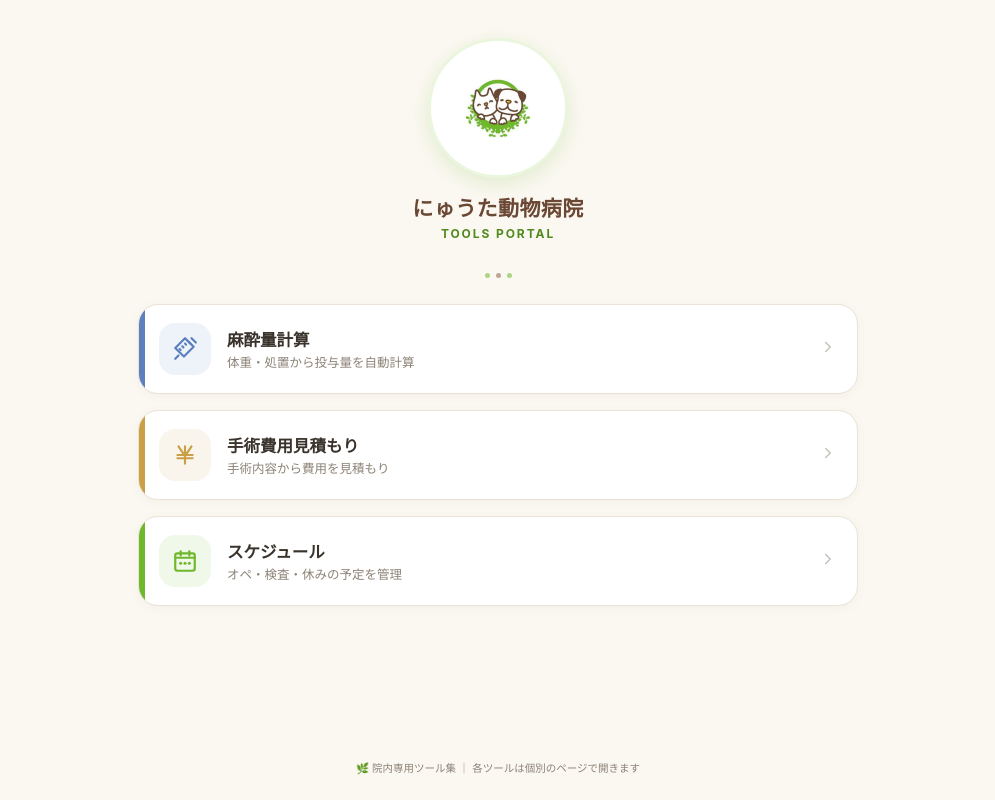
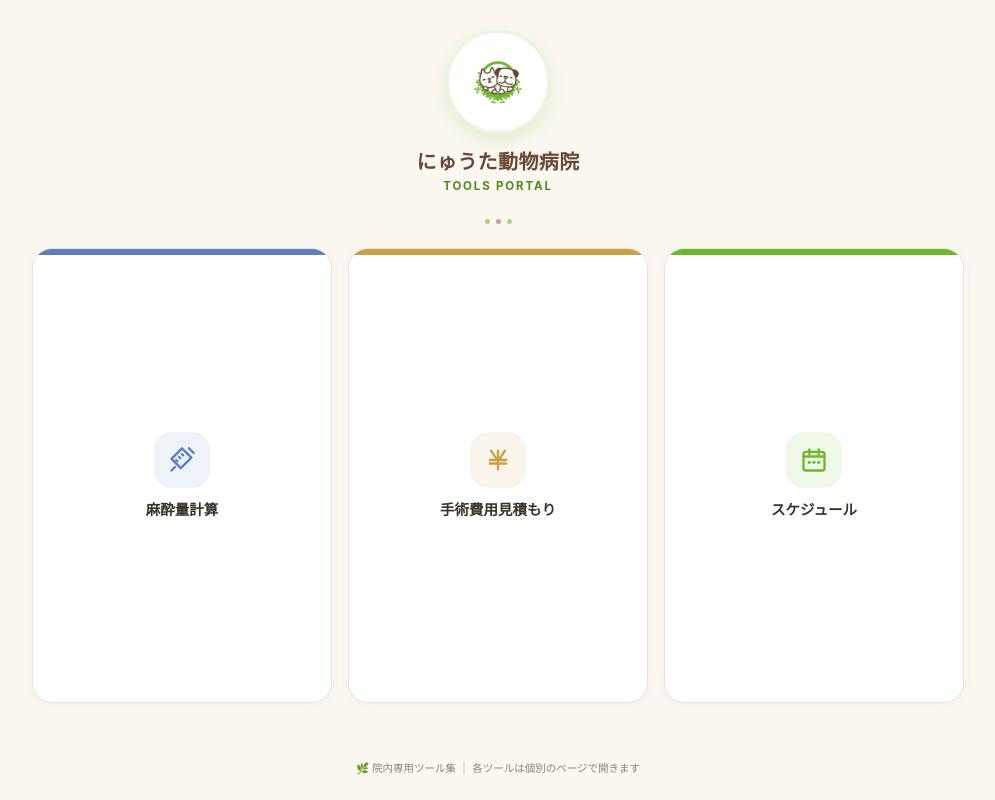
Before and after one commit to silmotoki-tech/nyuta-portal, a plain HTML site: page index.html in a window 1280 px wide. Shown: the whole page, without its empty margins (142-1137 px from the left). Drawn offline with Linux system fonts and the light colour scheme.

Commit message:
Update index.html

```diff
--- a/index.html
+++ b/index.html
@@ -33,7 +33,7 @@ body{
   padding-bottom:env(safe-area-inset-bottom);
 }
 .app{
-  max-width:760px;
+  max-width:980px;
   margin:0 auto;
   min-height:100vh;
   display:flex;
@@ -43,13 +43,13 @@ body{
 /* ===== Header ===== */
 .header{
   text-align:center;
-  padding:38px 24px 28px;
+  padding:30px 24px 22px;
   position:relative;
 }
 .logo-ring{
-  width:140px;
-  height:140px;
-  margin:0 auto 14px;
+  width:104px;
+  height:104px;
+  margin:0 auto 12px;
   border-radius:50%;
   background:var(--card);
   display:flex;
@@ -65,13 +65,13 @@ body{
   object-fit:contain;
 }
 .hospital-name{
-  font-size:21px;
+  font-size:20px;
   font-weight:800;
   color:var(--brown);
   letter-spacing:0.02em;
 }
 .portal-label{
-  font-size:12px;
+  font-size:11.5px;
   font-weight:700;
   color:var(--green-dark);
   letter-spacing:0.16em;
@@ -79,22 +79,24 @@ body{
   text-transform:uppercase;
 }
 
-/* ===== Tool list ===== */
+/* ===== Tool grid: 3 columns, tuned for landscape iPad ===== */
 .tool-list{
   flex:1;
-  padding:8px 20px 40px;
-  display:flex;
-  flex-direction:column;
+  padding:6px 24px 40px;
+  display:grid;
+  grid-template-columns:repeat(3, 1fr);
   gap:16px;
 }
 
 .tool-card{
   display:flex;
+  flex-direction:column;
   align-items:center;
-  gap:16px;
+  justify-content:center;
+  gap:12px;
   background:var(--card);
   border-radius:20px;
-  padding:18px 20px;
+  padding:26px 12px;
   text-decoration:none;
   color:inherit;
   position:relative;
@@ -106,19 +108,18 @@ body{
 .tool-card::before{
   content:"";
   position:absolute;
-  left:0;top:0;bottom:0;
-  width:6px;
+  left:0;top:0;right:0;
+  height:6px;
   background:var(--accent, var(--green));
-  border-radius:6px 0 0 6px;
 }
 .tool-card:active{
-  transform:scale(0.985);
+  transform:scale(0.97);
 }
 
 .tool-icon{
-  width:52px;
-  height:52px;
-  border-radius:16px;
+  width:56px;
+  height:56px;
+  border-radius:18px;
   background:var(--accent-soft, var(--green-soft));
   display:flex;
   align-items:center;
@@ -126,34 +127,21 @@ body{
   flex-shrink:0;
 }
 .tool-icon svg{
-  width:26px;
-  height:26px;
+  width:28px;
+  height:28px;
 }
 
-.tool-text{
-  flex:1;
-  min-width:0;
-}
 .tool-name{
-  font-size:16.5px;
+  font-size:14.5px;
   font-weight:800;
   color:var(--text-main);
-  margin-bottom:3px;
-}
-.tool-desc{
-  font-size:12.5px;
-  color:var(--text-sub);
-  line-height:1.4;
-}
-
-.tool-arrow{
-  flex-shrink:0;
-  color:var(--text-sub);
-  opacity:0.5;
+  text-align:center;
+  line-height:1.35;
 }
 
 /* empty state for future tools hint */
 .add-hint{
+  grid-column:1 / -1;
   text-align:center;
   padding:18px 0 6px;
   font-size:11.5px;
@@ -185,6 +173,12 @@ body{
   background:var(--green);
 }
 .leaf-divider span:nth-child(2){background:var(--brown-soft);}
+
+/* On narrower/portrait screens, fall back to 2 columns so cards don't get
+   too cramped (iPad portrait, or a phone). */
+@media (max-width: 620px){
+  .tool-list{ grid-template-columns:repeat(2, 1fr); }
+}
 </style>
 </head>
 <body>
@@ -233,13 +227,7 @@ function renderTools(){
 
     card.innerHTML = `
       <div class="tool-icon" style="color:${tool.color}">${iconSvg}</div>
-      <div class="tool-text">
-        <div class="tool-name">${tool.name}</div>
-        <div class="tool-desc">${tool.description}</div>
-      </div>
-      <div class="tool-arrow">
-        <svg width="18" height="18" viewBox="0 0 24 24" fill="none" stroke="currentColor" stroke-width="2" stroke-linecap="round" stroke-linejoin="round"><path d="M9 18l6-6-6-6"/></svg>
-      </div>`;
+      <div class="tool-name">${tool.name}</div>`;
 
     list.appendChild(card);
   });
```
